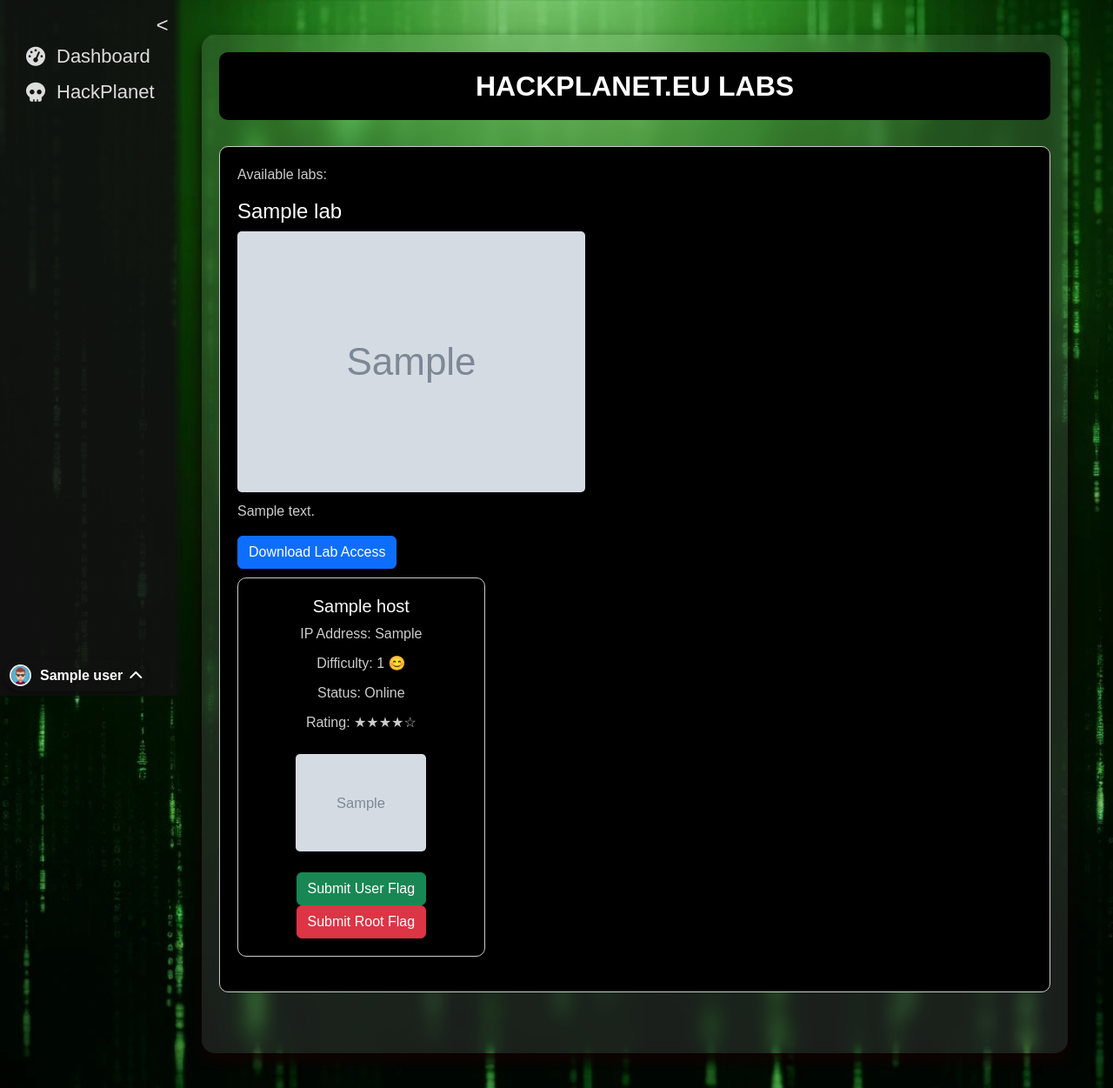
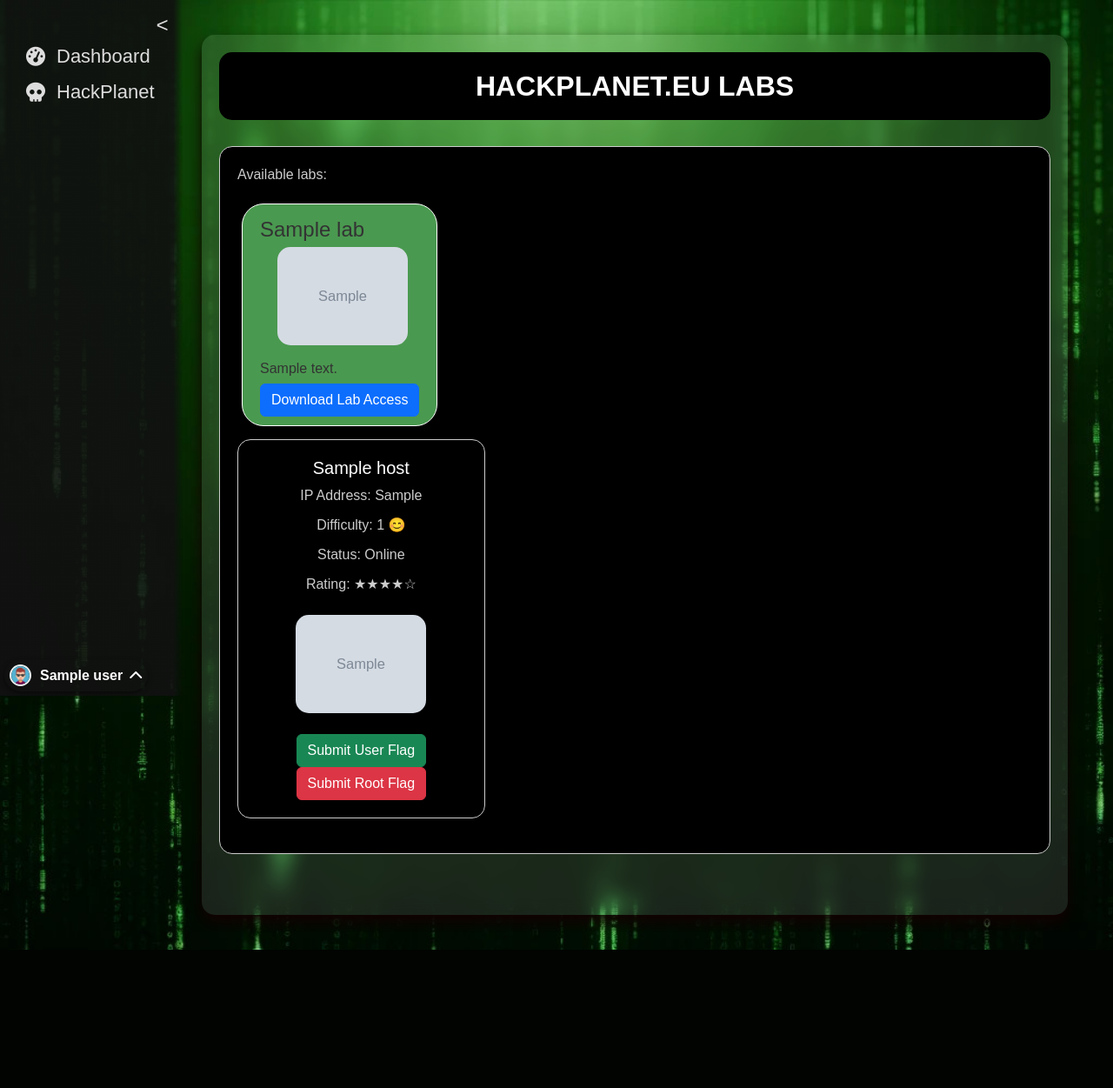
Before and after one commit to axewater/hackplanet, a Flask app: page /ctf/hacking_labs in a window 1280 px wide. Shown: the whole page at 87% size. After the commit the page ends 1092 px from the top, so only its background shows below. Run offline with Flask 3, Linux system fonts and the light colour scheme; a user stored in the database is signed in; tables that the repository leaves empty hold one stand-in row (values such as "Sample post"); grey boxes marked "Sample" are stand-in pictures; parts of the project's set-up code (start-up, migrations or seed data) failed here and were passed over; some libraries are stand-ins or nearby versions.

Commit message:
so far so good

```diff
--- a/modules/routes.py
+++ b/modules/routes.py
@@ -852,11 +852,6 @@
 
 
 
-
-
-
-
-
 @bp.route('/ctf')
 def ctf_home():
     return render_template('site/ctf.html')
@@ -864,7 +859,8 @@
 @bp.route('/ctf/leaderboard')
 def leaderboard():
     # Fetch user scores from the database
-    users = User.query.order_by(User.score_total.desc()).all()
+    users = User.query.with_entities(User.name, User.score_total, User.avatarpath).order_by(User.score_total.desc()).all()
+
     return render_template('site/leaderboard.html', users=users)
 
 @bp.route('/ctf/hacking_labs')
--- a/modules/routes_ctf.py
+++ b/modules/routes_ctf.py
@@ -9,7 +9,8 @@
 @bp.route('/ctf/leaderboard')
 def leaderboard():
     # Fetch user scores from the database
-    users = User.query.order_by(User.score_total.desc()).all()
+    users = User.query.with_entities(User.name, User.score_total, User.avatarpath).order_by(User.score_total.desc()).all()
+
     return render_template('site/leaderboard.html', users=users)
 
 @bp.route('/ctf/hacking_labs')
--- a/modules/static/css/newbase.css
+++ b/modules/static/css/newbase.css
@@ -1,7 +1,7 @@
 .labs_title {
     background-color: #000;
     padding: 20px;
-    border-radius: 10px;
+    border-radius: 15px;
     margin-bottom: 20px;
     text-align: center;
 }
@@ -17,7 +17,7 @@
 .lab {
     background-color: #000;
     padding: 20px;
-    border-radius: 10px;
+    border-radius: 15px;
     margin-bottom: 20px;
     border: 1px solid #ccc;
 }
@@ -33,10 +33,11 @@
 }
 
 .lab-image {
-    max-width: 100%;
+    max-width: 150px;
     height: auto;
-    border-radius: 5px;
+    border-radius: 15px;
     margin-bottom: 10px;
+    margin-left: 20px;
     }
 
 
@@ -50,7 +51,7 @@
 .host {
     background-color: #000;
     padding: 20px;
-    border-radius: 10px;
+    border-radius: 15px;
     margin-bottom: 20px;
     flex-basis: calc(33.33% - 20px);
     text-align: center;
@@ -89,6 +90,31 @@
 .host img {
     max-width: 100%;
     height: auto;
-    border-radius: 5px;
+    border-radius: 15px;
     margin-bottom: 10px;
 }
+
+.avatar {
+        width: 50px;
+        height: 50px;
+        border-radius: 15px;
+        object-fit: cover;
+    }
+
+
+.labschip {
+    display: inline-block;
+    padding: 10px 20px;
+    margin: 5px;
+    background-color: #4a9950;
+    border-radius: 25px;
+    border: 1px solid #ffffff;
+    box-shadow: 0 2px 5px rgba(0, 0, 0, 0.2);
+    color: #333;
+}
+
+.labschip h2, .labschip p {
+    margin: 0;
+    padding: 5px 0;
+    color: inherit;
+}
--- a/modules/static/css/newstyle.css
+++ b/modules/static/css/newstyle.css
@@ -1,4 +1,3 @@
-
 body {
     background-image: url('/static/newstyle/hackplanet_backdrop.jpg');
     background-size: cover;
@@ -128,14 +127,6 @@
     font-size: 1.4rem;
     text-align: center;
 }
-
-
-
-
-
-
-
-
 
 .button-pagination-glass {
 
@@ -450,9 +441,6 @@
 
 }
 
-
-
-
 .help-image {
 
 }
@@ -553,8 +541,8 @@
 
 .group-game-details {
     display: flex;
-    flex-direction: row;
-}
+    justify-content: space-between;
+    }
 
 .role-container {
     display: flex;
@@ -778,6 +766,7 @@
 
 
 
+
 }
 
 .form-text-muted {
@@ -810,9 +799,6 @@
     padding: 10px;
     margin: 20px;
 }
-
-
-
 
 .images-game-details {
     width: 400px;
@@ -1206,11 +1192,6 @@
 }
 
 
-
-
-
-
-
 .animated-entry {
     animation: slideIn 1s ease-out forwards;
 }
--- a/modules/templates/site/hacking_labs.html
+++ b/modules/templates/site/hacking_labs.html
@@ -10,6 +10,7 @@
     {% for lab in labs %}
     <div class="lab">
         <p>Available labs:</p>
+        <div class="labschip">
             <h2>{{ lab.name }}</h2>
             {% if lab.image %}
             <img src="{{ url_for('static', filename='library/images/labs/' + lab.image) }}" alt="{{ lab.name }}" class="lab-image">
@@ -18,6 +19,8 @@
             {% if lab.vpn_file %}
             <a href="{{ '/static/library/labs/' + lab.vpn_file }}" class="btn btn-primary">Download Lab Access</a>
             {% endif %}
+        </div>
+
         <div class="hosts">
             {% for host in lab.hosts %}
             <div class="host">
```
Lines whose indentation alone changed are shown as unchanged.
